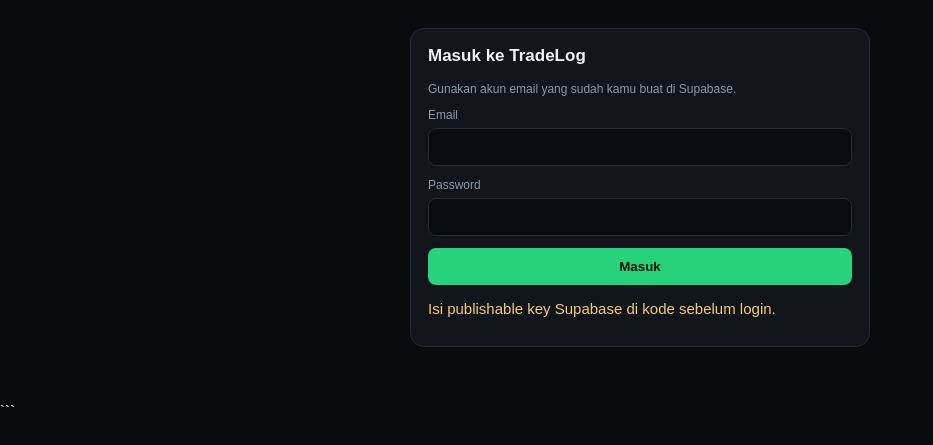
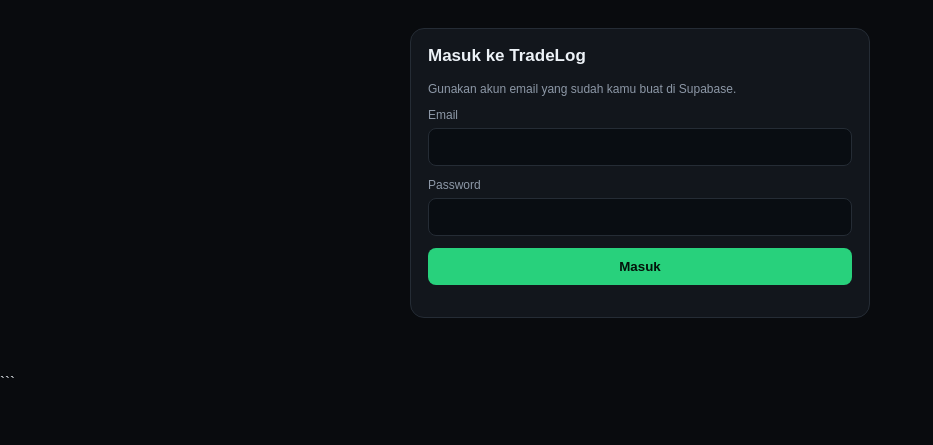
Before and after one commit to Nayro31/NayroTrade, a plain HTML site: page index.html in a window 1280 px wide. Shown: the part 89-534 px from the top of the page, without its empty margins (0-933 px from the left). Drawn offline with nearby package versions, Linux system fonts and the light colour scheme.

Commit message:
Update index.html

```diff
--- a/index.html
+++ b/index.html
@@ -112,7 +112,7 @@
 (() => {
   // GANTI DUA NILAI DI BAWAH INI DENGAN MILIKMU.
   const SUPABASE_URL = "https://igoisdvcphtyaniynkge.supabase.co";
-  const SUPABASE_PUBLISHABLE_KEY = "TEMPEL_PUBLISHABLE_KEY_KAMU_DI_SINI";
+  const SUPABASE_PUBLISHABLE_KEY =sb_publishable_c6ba63GE5NV0XcLsQXiuOw_BYPRFnwr
 
   const $ = id => document.getElementById(id);
   const money = n => (n < 0 ? "-$" : "$") + Math.abs(Number(n)).toLocaleString("en-US",{minimumFractionDigits:2,maximumFractionDigits:2});
```
